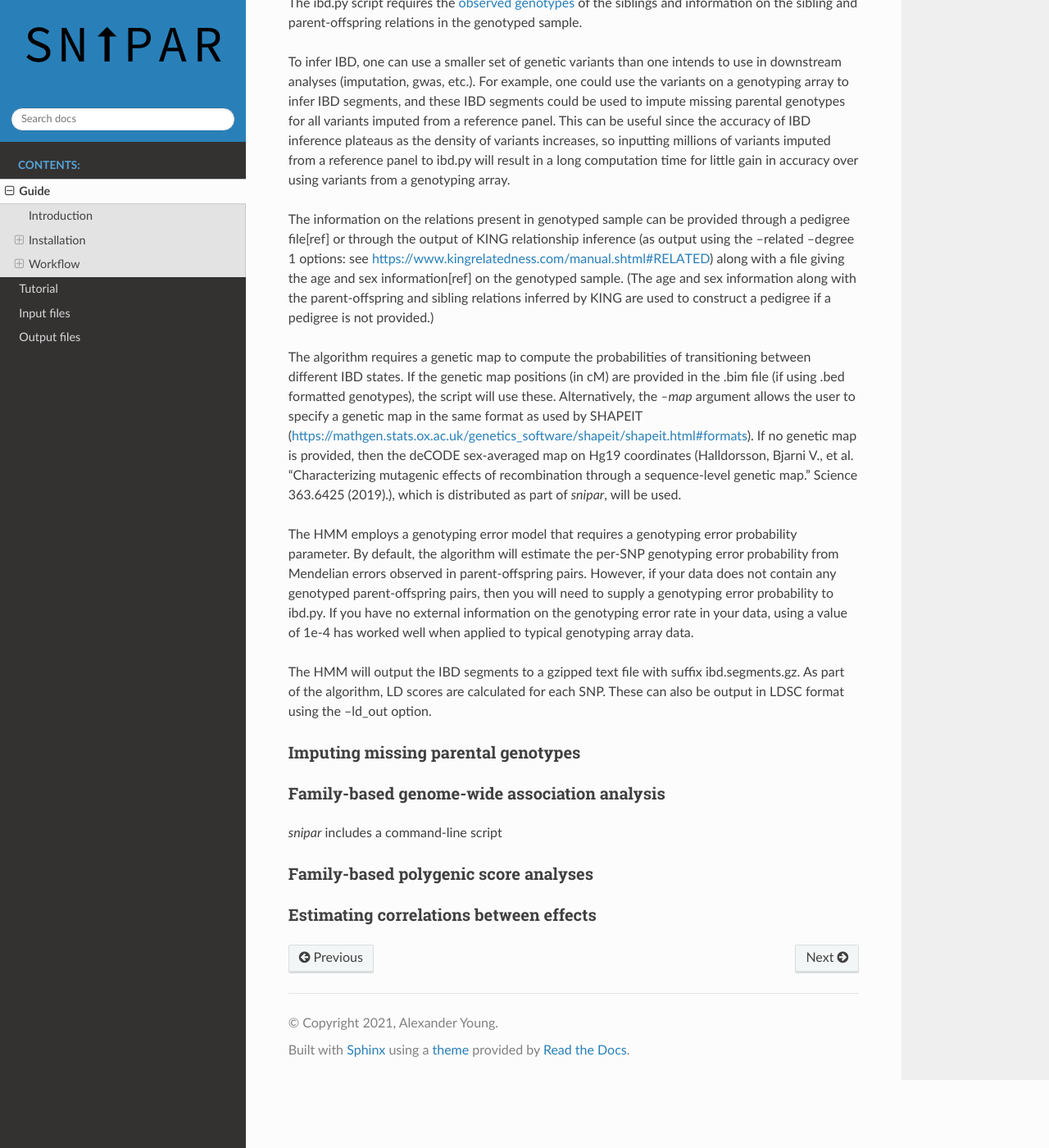
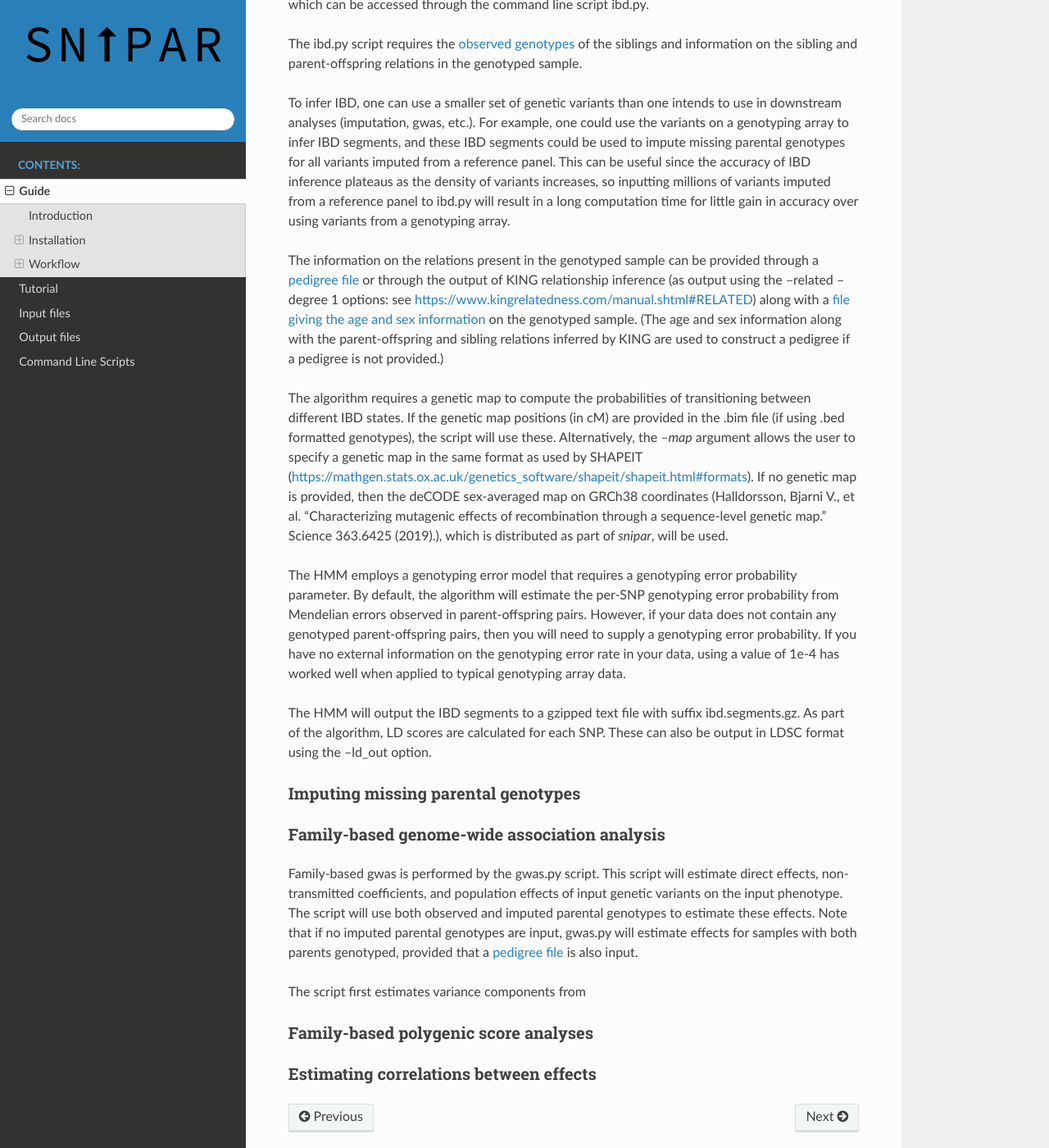
Before and after one commit to AlexTISYoung/snipar, a Sphinx documentation site: the page built from docs/guide.rst, in a window 1280 px wide and 1400 px high, scrolled down 2701 px. Shown: the whole window at 82% size. Built offline with Sphinx 7.4.7 and the Read the Docs theme 2.0.0, drawn with Linux system fonts in a browser that asks for light colours; pages that are not in the unit, such as notebooks, are missing from menus; some of the changed text lies outside the part shown.

Commit message:
add scripts to documentation

```diff
--- a/docs/guide.rst
+++ b/docs/guide.rst
@@ -14,7 +14,6 @@
 ------------
 
 *snipar* currently supports Python 3.7-3.9 on Linux, Windows, and Mac OSX. We recommend using a python distribution such as Anaconda 3 (https://store.continuum.io/cshop/anaconda/).
-
 
 Installing Using pip
 ~~~~~~~~~~~~~~~~~~~~
@@ -72,6 +71,9 @@
 
 The :ref:`tutorial <tutorial>` allows you to work through an example workflow before trying real data.
 
+Inputting multiple chromosomes
+~~~~~~~~~~~~~~~~~~~~~~~~~~~~~~
+
 Inferring identity-by-descent segments
 ~~~~~~~~~~~~~~~~~~~~~~~~~~~~~~~~~~~~~~
 
@@ -97,9 +99,9 @@
 imputed from a reference panel to ibd.py will result in a long computation time for little gain
 in accuracy over using variants from a genotyping array.
 
-The information on the relations present in genotyped sample can be provided through a pedigree file[ref] or through
+The information on the relations present in the genotyped sample can be provided through a :ref:`pedigree file <pedigree>` or through
 the output of KING relationship inference (as output using the --related --degree 1 options: see https://www.kingrelatedness.com/manual.shtml#RELATED)
-along with a file giving the age and sex information[ref] on the genotyped sample.
+along with a :ref:`file giving the age and sex information <agesex>` on the genotyped sample.
 (The age and sex information along with the parent-offspring and sibling relations inferred by KING are used to construct a pedigree
 if a pedigree is not provided.)
 
@@ -107,13 +109,13 @@
 If the genetic map positions (in cM) are provided in the .bim file (if using .bed formatted genotypes), the script will use these.
 Alternatively, the *--map* argument allows the user to specify a genetic map in the same format as used by SHAPEIT
 (https://mathgen.stats.ox.ac.uk/genetics_software/shapeit/shapeit.html#formats).
-If no genetic map is provided, then the deCODE sex-averaged map on Hg19 coordinates (Halldorsson, Bjarni V., et al. "Characterizing mutagenic effects of recombination through a sequence-level genetic map." Science 363.6425 (2019).),
+If no genetic map is provided, then the deCODE sex-averaged map on GRCh38 coordinates (Halldorsson, Bjarni V., et al. "Characterizing mutagenic effects of recombination through a sequence-level genetic map." Science 363.6425 (2019).),
 which is distributed as part of *snipar*, will be used.
 
 The HMM employs a genotyping error model that requires a genotyping error probability parameter.
 By default, the algorithm will estimate the per-SNP genotyping error probability from Mendelian errors
 observed in parent-offspring pairs. However, if your data does not contain any genotyped parent-offspring pairs,
-then you will need to supply a genotyping error probability to ibd.py.
+then you will need to supply a genotyping error probability.
 If you have no external information on the genotyping error rate in your data, using a value of 1e-4 has
 worked well when applied to typical genotyping array data.
 
@@ -127,7 +129,13 @@
 Family-based genome-wide association analysis
 ~~~~~~~~~~~~~~~~~~~~~~~~~~~~~~~~~~~~~~~~~~~~~
 
-*snipar* includes a command-line script
+Family-based gwas is performed by the gwas.py script.
+This script will estimate direct effects, non-transmitted coefficients, and population effects of input genetic variants
+on the input phenotype. The script will use both observed and imputed parental genotypes to estimate these effects.
+Note that if no imputed parental genotypes are input, gwas.py will estimate effects for samples with both parents genotyped,
+provided that a :ref:`pedigree file <pedigree>` is also input.
+
+The script first estimates variance components from
 
 Family-based polygenic score analyses
 ~~~~~~~~~~~~~~~~~~~~~~~~~~~~~~~~~~~~~
--- a/docs/index.rst
+++ b/docs/index.rst
@@ -14,7 +14,7 @@
    tutorial
    input files
    output files
-   Scripts <source/snipar.scripts>
+   scripts
 
 Indices and tables
 ==================
```
Also changed, not shown: docs/scripts.rst (added, +28 -0 lines).
